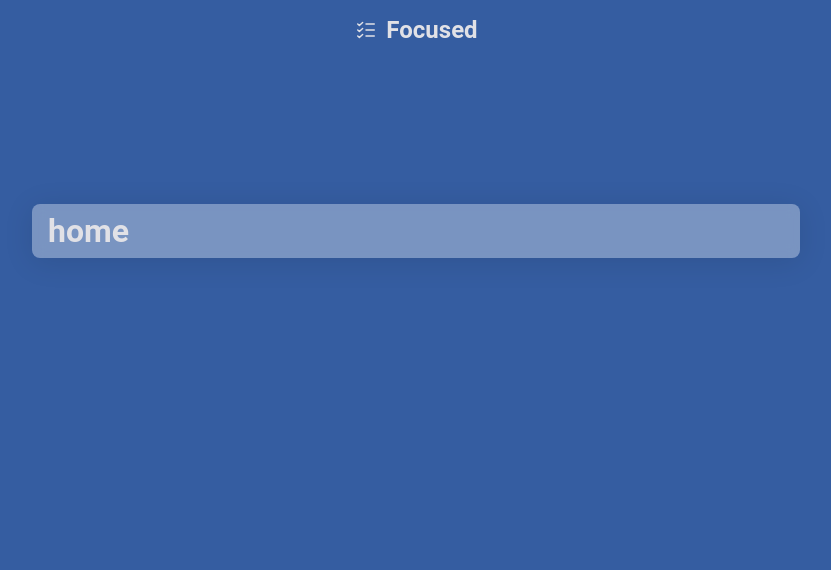
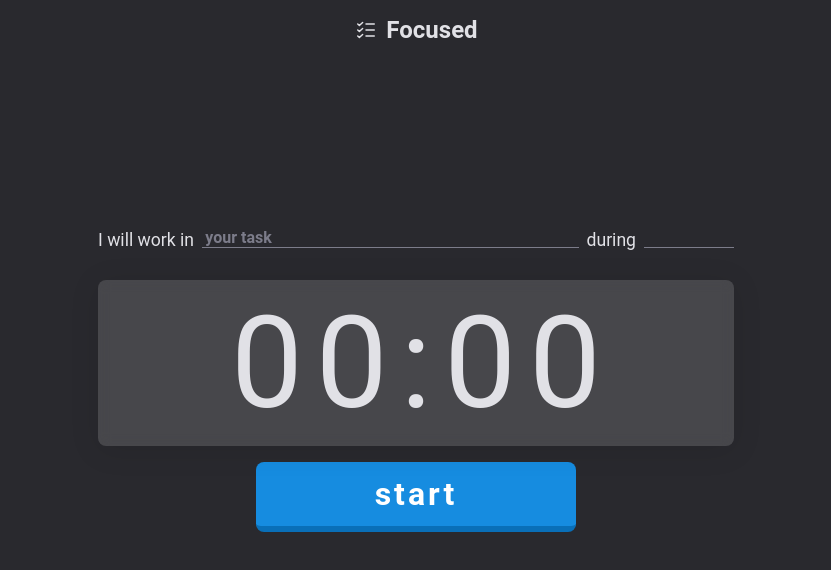
Before and after one commit to projects-for-learning/focused, a React (Vite) app: page / in a window 1280 px wide. Shown: the top 570 px of the page, without its empty margins (224-1055 px from the left). Built offline with nearby package versions, Linux system fonts and the light colour scheme.

Commit message:
Add: homepage styles are done

```diff
--- a/src/Layout/DefaultLayout/styles.ts
+++ b/src/Layout/DefaultLayout/styles.ts
@@ -1,7 +1,7 @@
 import styled from "styled-components";
 
 export const LayoutContainer = styled.div`
-    max-width:800px;
+    max-width:700px;
     width:100%;
     margin:0 auto;
     padding: 1rem;
--- a/src/pages/Home/index.tsx
+++ b/src/pages/Home/index.tsx
@@ -1,10 +1,36 @@
-import { HomeContainer } from "./styles";
-
+import {
+  CountdownContainer,
+  FormContainer,
+  HomeContainer,
+  InputTaskName,
+  InputCounter,
+  StartCounterButton
+} from "./styles";
 
 export function Home() {
   return (
     <HomeContainer>
-      <h1>home</h1>
+      <form>
+        <FormContainer>
+          <label htmlFor="taskName">I will work in </label>
+          <InputTaskName type="text" id="taskName" placeholder="your task" />
+
+          <label htmlFor="taskMinutes">during</label>
+          <InputCounter type="number" id="taskMinutes" />
+        </FormContainer>
+
+        <CountdownContainer>
+          <span>0</span>
+          <span>0</span>
+          <span>:</span>
+          <span>0</span>
+          <span>0</span>
+        </CountdownContainer>
+
+        <StartCounterButton>
+          <button>start</button>
+        </StartCounterButton>
+      </form>
     </HomeContainer>
-  )
+  );
 }
--- a/src/pages/Home/styles.ts
+++ b/src/pages/Home/styles.ts
@@ -3,9 +3,103 @@ import styled from "styled-components";
 export const HomeContainer = styled.div`
   padding: 0.5rem 1rem;
   margin-top: 10rem;
-  background: rgba(255, 255, 255, 0.34);
+`;
+
+const InputBase = styled.input`
+  background: transparent;
+  border: 0;
+  border-bottom: 1px solid ${(props) => props.theme["gray-500"]};
+  color: ${(props) => props.theme["gray-100"]};
+  font-weight: bold;
+  font-size: 1rem;
+  padding-left: 0.2rem;
+
+  &:focus {
+    box-shadow: none;
+    border-color: ${(props) => props.theme["blue-500"]};
+  }
+  &::placeholder {
+    color: ${(props) => props.theme["gray-500"]};
+  }
+
+  @media (max-width: 500px) {
+    display: flex;
+  }
+`;
+
+export const FormContainer = styled.div`
+  display: flex;
+  flex-wrap: wrap;
+  justify-content: center;
+  align-items: flex-end;
+  gap: 0.5rem;
+  padding: 1rem 0;
+
+  label {
+    font-size: 1.1rem;
+    line-height: 1rem;
+  }
+
+  @media (max-width: 500px) {
+    flex-direction: column;
+    align-items: flex-start;
+    gap: 1rem;
+  }
+`;
+
+export const InputTaskName = styled(InputBase)`
+  flex: 1;
+
+  @media (max-width: 500px) {
+    width: 100%;
+  }
+`;
+
+export const InputCounter = styled(InputBase)`
+  width: 90px;
+`;
+
+export const CountdownContainer = styled.div`
+  display: flex;
+  justify-content: center;
+  align-items: center;
+  margin: 1rem 0;
+  padding: 0.5rem 0;
+
+  background: rgba(255, 255, 255, 0.14);
   border-radius: 8px;
   box-shadow: 0 4px 30px rgba(0, 0, 0, 0.1);
   backdrop-filter: blur(5.9px);
   -webkit-backdrop-filter: blur(5.9px);
+
+  span {
+    font-size: 8rem;
+    padding: 0 0.4rem;
+  }
 `;
+
+export const StartCounterButton = styled.div`
+  display: flex;
+  justify-content: center;
+
+  button {
+    width: 20rem;
+    padding: 0.8rem 0;
+    border: 0;
+    border-bottom: 6px solid ${(props) => props.theme["blue-500"]};
+    border-radius: 8px;
+    background-color: ${(props) => props.theme["blue-300"]};
+    color: ${(props) => props.theme["white"]};
+    font-size: 2rem;
+    font-weight: bold;
+    letter-spacing: 3px;
+    outline: 0;
+    cursor: pointer;
+    transition: background-color 0.1s;
+
+    &:hover {
+      background-color: ${(props) => props.theme["blue-500"]};
+      border-bottom: 6px solid ${(props) => props.theme["blue-300"]};
+    }
+  }
+`;
--- a/src/styles/global.ts
+++ b/src/styles/global.ts
@@ -13,7 +13,7 @@ export const GlobalStyle = createGlobalStyle`
     }
 
     body {
-        background: ${(props) => props.theme['blue-300']};
+        background: ${(props) => props.theme['gray-700']};
         color: ${(props) => props.theme['gray-100']};
         -webkit-font-smoothing: antialiased;
     }
--- a/src/styles/theme/default.ts
+++ b/src/styles/theme/default.ts
@@ -13,8 +13,8 @@ export const defaultTheme = {
   "green-300": "#00875F",
   "green-500": "#015F43",
 
-  "blue-300": "#355da1",
-  "blue-500": "#357da1",
+  "blue-300": "#168ce0",
+  "blue-500": "#096fb8",
 
   "red-500": "#AB222E",
   "red-700": "#7A1921",
```
